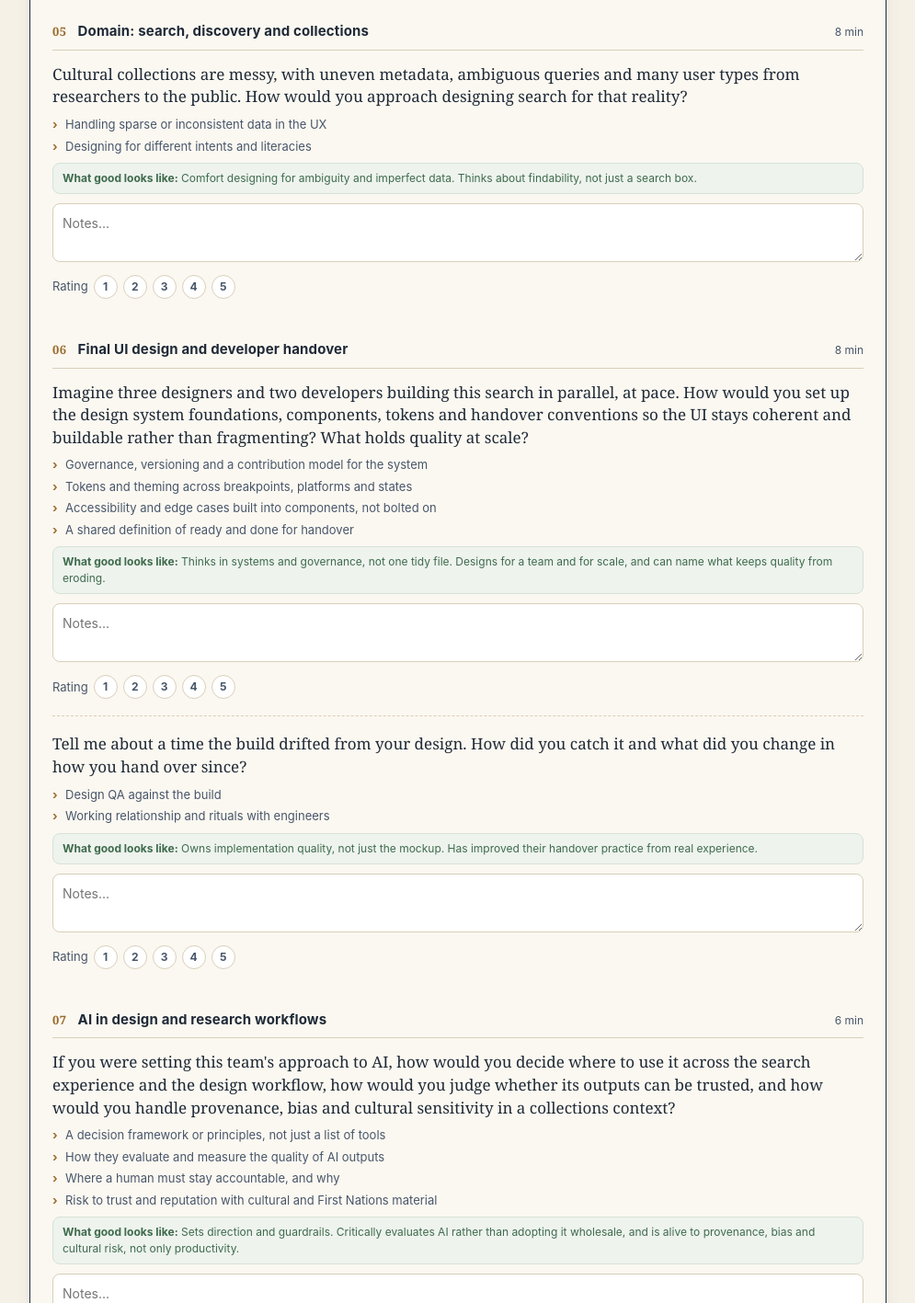
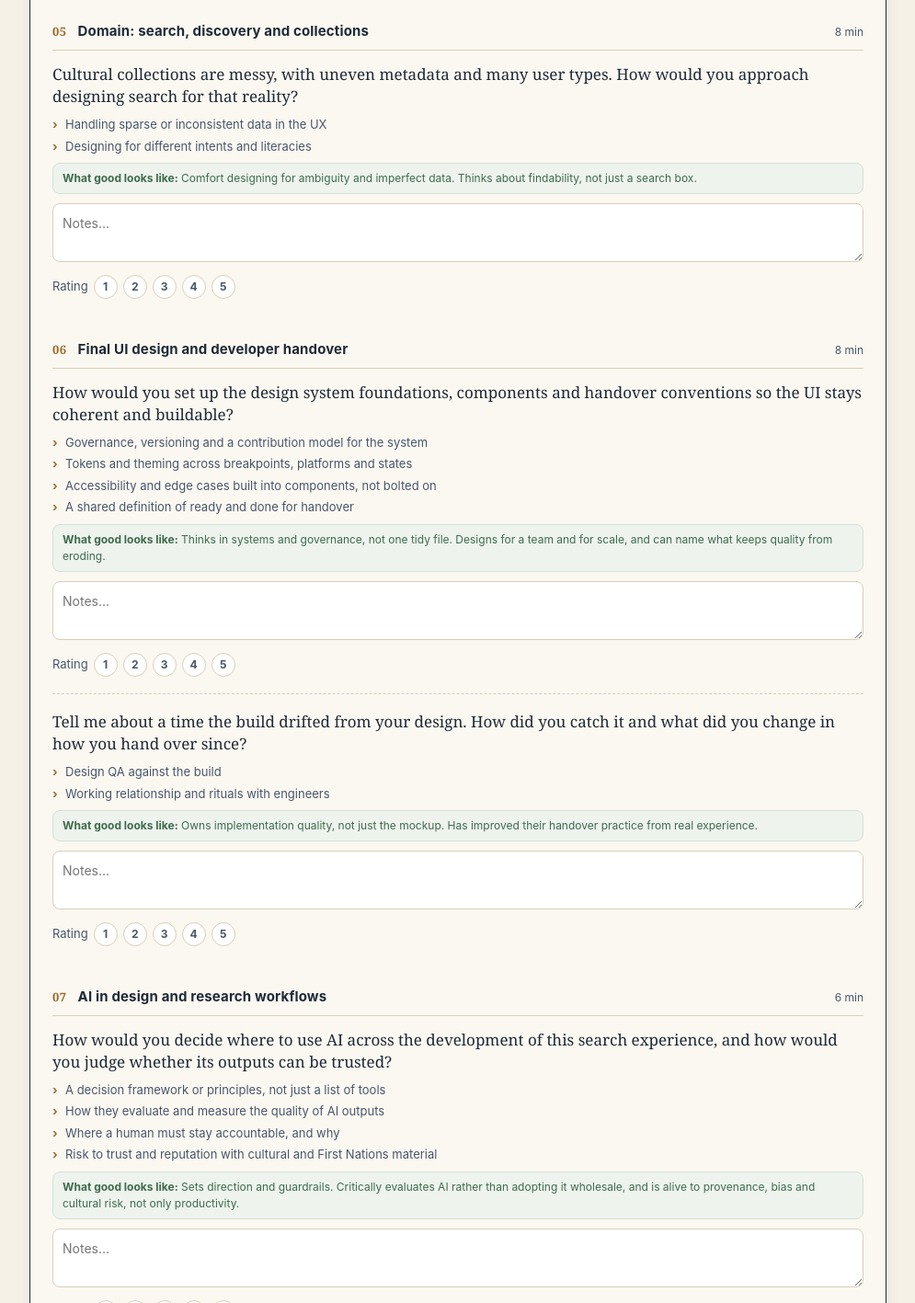
Before and after one commit to Enterprise-Services-Group/Round-2, a plain HTML site: page index.html in a window 1280 px wide. Shown: the part 1930-3347 px from the top of the page at 92% size, without its empty margins (142-1137 px from the left). Drawn offline with Linux system fonts and the light colour scheme.

Commit message:
Add files via upload

```diff
--- a/index.html
+++ b/index.html
@@ -234,7 +234,7 @@ const SECTIONS = [
     no:"05", title:"Domain: search, discovery and collections", time:"8 min",
     questions:[
       {
-        q:"Cultural collections are messy, with uneven metadata, ambiguous queries and many user types from researchers to the public. How would you approach designing search for that reality?",
+        q:"Cultural collections are messy, with uneven metadata and many user types. How would you approach designing search for that reality?",
         probes:["Handling sparse or inconsistent data in the UX","Designing for different intents and literacies"],
         look:"Comfort designing for ambiguity and imperfect data. Thinks about findability, not just a search box."
       }
@@ -244,7 +244,7 @@ const SECTIONS = [
     no:"06", title:"Final UI design and developer handover", time:"8 min",
     questions:[
       {
-        q:"Imagine three designers and two developers building this search in parallel, at pace. How would you set up the design system foundations, components, tokens and handover conventions so the UI stays coherent and buildable rather than fragmenting? What holds quality at scale?",
+        q:"How would you set up the design system foundations, components and handover conventions so the UI stays coherent and buildable?",
         probes:["Governance, versioning and a contribution model for the system","Tokens and theming across breakpoints, platforms and states","Accessibility and edge cases built into components, not bolted on","A shared definition of ready and done for handover"],
         look:"Thinks in systems and governance, not one tidy file. Designs for a team and for scale, and can name what keeps quality from eroding."
       },
@@ -259,7 +259,7 @@ const SECTIONS = [
     no:"07", title:"AI in design and research workflows", time:"6 min",
     questions:[
       {
-        q:"If you were setting this team's approach to AI, how would you decide where to use it across the search experience and the design workflow, how would you judge whether its outputs can be trusted, and how would you handle provenance, bias and cultural sensitivity in a collections context?",
+        q:"How would you decide where to use AI across the development of this search experience, and how would you judge whether its outputs can be trusted?",
         probes:["A decision framework or principles, not just a list of tools","How they evaluate and measure the quality of AI outputs","Where a human must stay accountable, and why","Risk to trust and reputation with cultural and First Nations material"],
         look:"Sets direction and guardrails. Critically evaluates AI rather than adopting it wholesale, and is alive to provenance, bias and cultural risk, not only productivity."
       }
```
